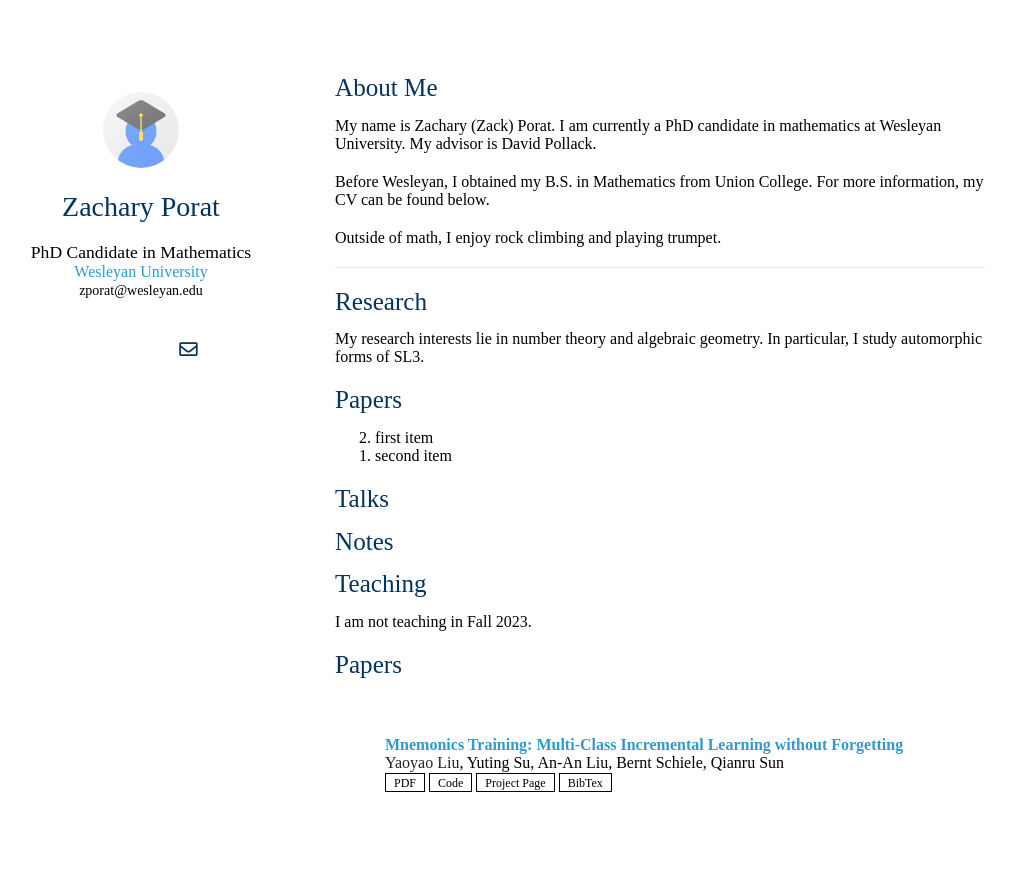
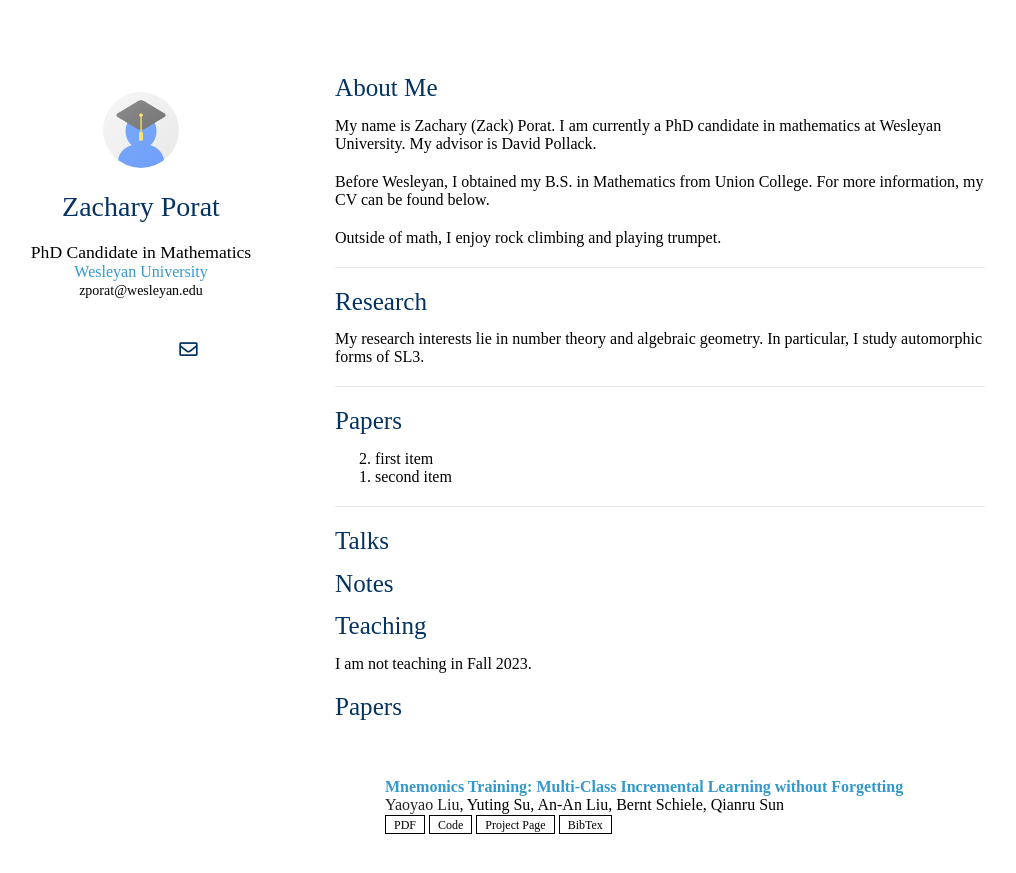
Before and after one commit to zporat/zporat.github.io, a Jekyll site: the page built from index.md, in a window 1280 px wide and 987 px high. Shown: the top 873 px of the window, without its empty margins (135-1151 px from the left). Built offline with Jekyll 4.4.1, drawn with Linux system fonts in a browser that asks for light colours; nearby versions of some CDN libraries; a style sheet for code colours, icons or effects is not loaded; our own code applies the rules of GitHub Pages for plain Markdown files.

```diff
--- a/index.md
+++ b/index.md
@@ -16,11 +16,15 @@ Outside of math, I enjoy rock climbing and playing trumpet.
 
 My research interests lie in number theory and algebraic geometry. In particular, I study automorphic forms of SL3.
 
+---
+
 ## Papers
 
 0. first item
 0. second item
 {: reversed="reversed"}
+
+___
 
 ## Talks
 
```
